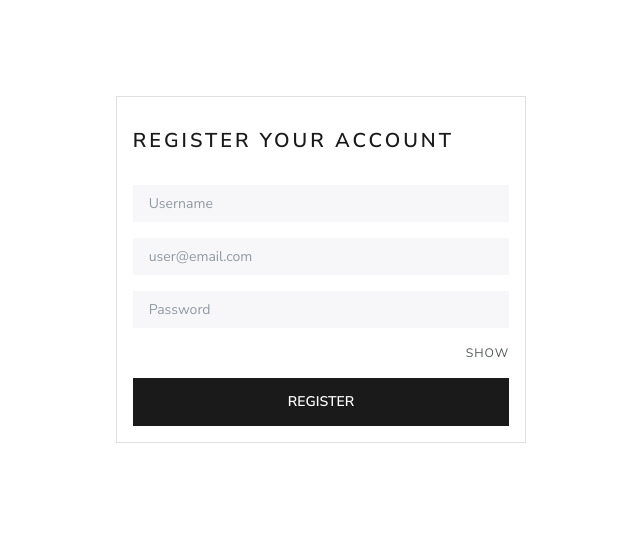
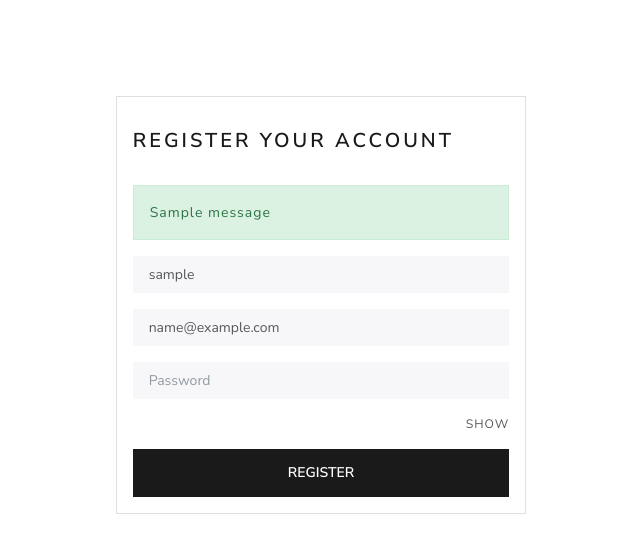
Before and after one commit to SeaSkyThe/ExpensesMonitorWebApp, a Django app: template templates/authentication/register.html in a window 1280 px wide. Shown: the top 553 px of the page, without its empty margins (319-959 px from the left). Run offline with Django 4.2, Linux system fonts and the light colour scheme; the template is opened without the code that fills it: most values are stand-ins (such as "Sample title", 1, 10 or a date in 2020); one stand-in notice (Sample message) is shown; some libraries are stand-ins or nearby versions.

Commit message:
Adding message alert system and user registration using email

```diff
--- a/expenseswebapp/settings.py
+++ b/expenseswebapp/settings.py
@@ -12,6 +12,7 @@ https://docs.djangoproject.com/en/4.0/ref/settings/
 import os
 from pathlib import Path
 
+from django.contrib import messages
 # Build paths inside the project like this: BASE_DIR / 'subdir'.
 BASE_DIR = Path(__file__).resolve().parent.parent
 
@@ -141,3 +142,8 @@ DEFAULT_AUTO_FIELD = 'django.db.models.BigAutoField'
 # Configure Django App for Heroku.
 import django_heroku
 django_heroku.settings(locals())
+
+# Redifine message.ERROR from 'error' to 'danger', to match bootstrap classes
+MESSAGE_TAGS = {
+    messages.ERROR: 'danger',
+}
--- a/expenseswebapp/static/js/register.js
+++ b/expenseswebapp/static/js/register.js
@@ -10,6 +10,8 @@ const emailSuccessOutput = document.querySelector('.emailSuccessOutput');
 
 const showPasswordToggle = document.querySelector('.showPasswordToggle');
 const passwordField = document.querySelector('#passwordField');
+
+const submitBtn = document.querySelector('.submitBtn'); //Getting the submit button to disable it when an error occurs
 
 usernameField.addEventListener('keyup', (e) => {
 	const usernameVal = e.target.value;
@@ -30,6 +32,8 @@ usernameField.addEventListener('keyup', (e) => {
 		.then((data) =>{
 			//console.log('data ', data);
 			if(data.username_error){ //If returned a user_name error
+				submitBtn.disabled = true;
+
 				usernameSuccessOutput.style.display = 'none'; // When an error appears, hide the sucess output message
 
 				usernameField.classList.remove('is-valid');
@@ -39,6 +43,10 @@ usernameField.addEventListener('keyup', (e) => {
 
 			}
 			else{ // If theres no error, show that is valid
+				if(!emailField.classList.contains('is-invalid')){ //IF the email field is invalid do not remove atribute
+					submitBtn.removeAttribute("disabled");
+				}
+
 				usernameField.classList.remove('is-invalid');
 				usernameField.classList.add('is-valid');
 
@@ -81,6 +89,8 @@ emailField.addEventListener('keyup', (e) => {
 		.then((data) => {
 
 			if(data.email_error){ //If returned a email error
+				submitBtn.disabled = true;
+
 				emailSuccessOutput.style.display = 'none'; // When an error appears, hide the sucess output message
 
 				emailField.classList.remove('is-valid');
@@ -90,6 +100,11 @@ emailField.addEventListener('keyup', (e) => {
 				emailFeedbackArea.innerHTML = `<p>${data.email_error}</p>`; //Show error message
 			}
 			else{ // If theres no error, show thats valid
+				if(!usernameField.classList.contains('is-invalid')){ //IF the username field is invalid do not remove atribute
+					submitBtn.removeAttribute("disabled");
+				}
+
+
 				emailField.classList.remove('is-invalid');
 				emailField.classList.add('is-valid'); //Adding bootstrap class 'valid'
 
--- a/templates/authentication/register.html
+++ b/templates/authentication/register.html
@@ -12,9 +12,15 @@
 				<div class="card-title py-3">
 					<h4>Register your account</h4>
 				</div>
-				<form action="" method="post">
+
+
+
+				<form action="{% url 'register' %}" method="post">
+					{% csrf_token %}
+
+					{% include 'partials/messages.html' %}
 					<div class="form-group mb-3">
-						<input type="text" placeholder="Username" name="username" id="usernameField" class="form-control form-control-sm">
+						<input type="text" placeholder="Username" name="username" id="usernameField" class="form-control form-control-sm" value="{{fieldValues.username}}">
 					</div>
 					<!-- Error message of invalid username, do not display naturally -->
 					<div class="usernameFeedbackArea invalid-feedback" style="display:none"></div>
@@ -23,7 +29,7 @@
 
 
 					<div class="form-group mb-3">
-						<input type="email" placeholder="user@email.com" name="email" id="emailField" class="form-control form-control-sm">
+						<input type="email" placeholder="user@email.com" name="email" id="emailField" class="form-control form-control-sm" value="{{fieldValues.email}}">
 					</div>
 					<!-- Error message of invalid email, do not display naturally -->
 					<div class="emailFeedbackArea invalid-feedback" style="display:none"></div>
@@ -34,7 +40,7 @@
 						<input type="password" placeholder="Password" name="password" id="passwordField" class="form-control form-control-sm">
 						<small class="float-end py-3 showPasswordToggle">SHOW</small>
 					</div>
-					<input type="submit" value="Register" class="btn btn-primary col-12" />
+					<input type="submit" value="Register" class="btn btn-primary col-12 submitBtn" />
 				</form>
 
 			</div>
--- /dev/null
+++ b/templates/partials/messages.html
@@ -0,0 +1,12 @@
+<!-- MESSAGES TAGS: DEBUG, INFO, SUCCESS, ERROR, WARNING -->
+
+
+{% if messages %}
+	<div class="messages">
+		{% for message in messages %}
+		<!-- Using bootstrap alert classes, so we can have alert-info alert-sucess alert-error and alert-warning -->
+
+			<div{% if message.tags %} class="alert alert-sm alert-{{ message.tags }}"{% endif %}>{{ message }}</div>
+		{% endfor %}
+	</div>
+{% endif %}
```
Also changed, not shown: authentication/views.py (+33 -1 lines).
